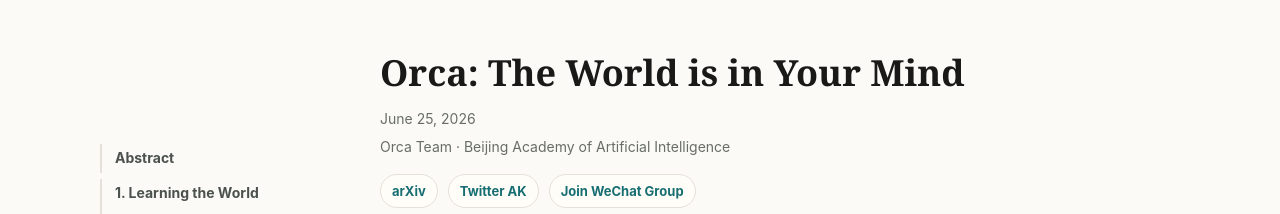
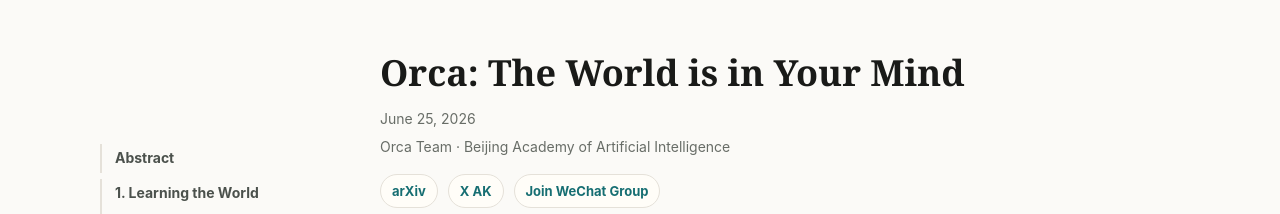
Before and after one commit to orca-wm/orca-wm.github.io, a plain HTML site: page index.html in a window 1280 px wide. Shown: the top 214 px of the page. Drawn offline with Linux system fonts and the light colour scheme.

Commit message:
Rename Twitter link label

```diff
--- a/index.html
+++ b/index.html
@@ -1120,7 +1120,7 @@
       <p class="meta" data-zh="Orca Team · 北京智源人工智能研究院">Orca Team · Beijing Academy of Artificial Intelligence</p>
       <div class="hero-links">
         <a class="hero-link" href="https://arxiv.org/abs/2606.30534" target="_blank" rel="noopener" aria-label="Open Orca paper PDF">arXiv</a>
-        <a class="hero-link" href="https://x.com/_akhaliq/status/2072303675737866532" target="_blank" rel="noopener" aria-label="Open AK Twitter post">Twitter AK</a>
+        <a class="hero-link" href="https://x.com/_akhaliq/status/2072303675737866532" target="_blank" rel="noopener" aria-label="Open AK Twitter post">X AK</a>
         <a class="hero-link" href="figs/wechat-group-qr.png" target="_blank" rel="noopener" data-zh="加入微信群">Join WeChat Group</a>
       </div>
 
```
